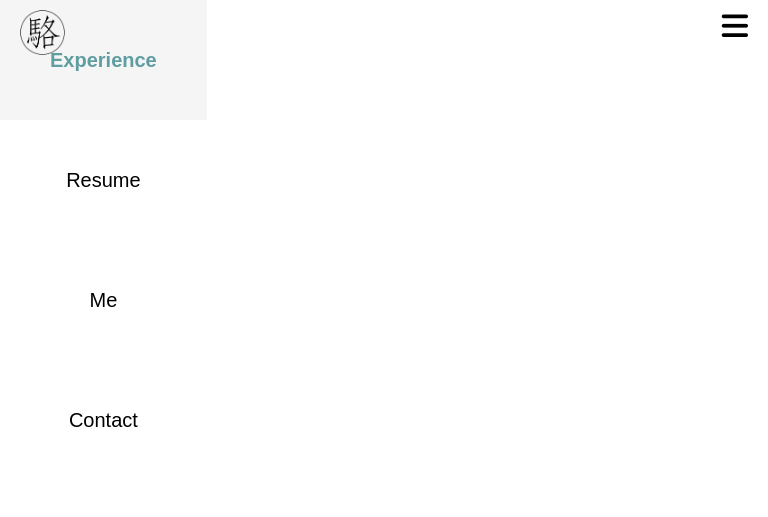
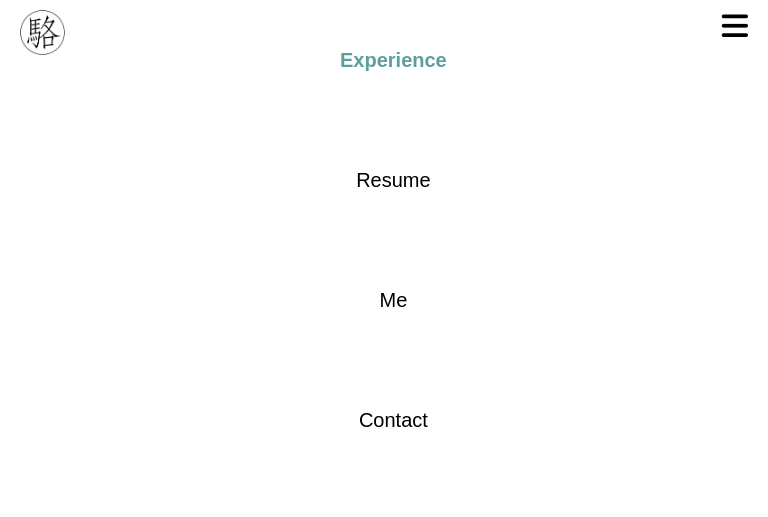
Before and after one commit to leoluo2017/portfolio, a plain HTML site: page experience.html in a window 768 px wide. Both pictures are taken after a click on the element 384 px from the left and 25 px from the top of the page. Shown: the top 517 px of the page. Drawn offline with nearby package versions, Linux system fonts and the light colour scheme.

Commit message:
fix toggle

```diff
--- a/css/experience.css
+++ b/css/experience.css
@@ -170,13 +170,13 @@ position:relative;
     text-align:center;
   }
 
+
   .active{
     display:flex;
     flex-direction: column;
     justify-content: center;
-    margin-left: auto;
+    margin-left: 90px;
     margin-right: auto;
-
   }
 
   nav{
--- a/css/resume.css
+++ b/css/resume.css
@@ -120,7 +120,56 @@ footer{
 and (min-device-width : 768px)
 and (max-device-width : 1024px)  {
 
+  .active{
+    display:flex;
+    flex-direction: column;
+    justify-content: center;
+    margin-left: 490px;
+    margin-right: auto;
+  }
 
+  .pdf{
+    display:none;
+
+  }
+  .toggle{
+    display:block;
+  }
+
+  ul{
+    width: 100%;
+    display:none;
+  }
+
+  ul li{
+    display:block;
+    text-align:center;
+  }
+
+  .active{
+    display:flex;
+    flex-direction: column;
+    justify-content: center;
+    margin-left: 90px;
+    margin-right: auto;
+  }
+
+  nav{
+    display:flex;
+    flex-direction:row-reverse;
+    align-items:flex-start;
+
+
+  }
+
+  .logo{
+    width: 45px;
+    height: 45px;
+    margin-top: 10px;
+    margin-bottom: 10px;
+    margin-left: 20px;
+    position:absolute;
+  }
 
 }
 @media(max-width:768px){
@@ -139,7 +188,11 @@ and (max-device-width : 1024px)  {
   }
 
   .active{
-    display:block;
+    display:flex;
+    flex-direction: column;
+    justify-content: center;
+    margin-left: 90px;
+    margin-right: auto;
   }
 
   nav{
--- a/experience.html
+++ b/experience.html
@@ -18,6 +18,13 @@
           main{
             margin-left: auto;
             margin-right:auto;
+          }
+          .active{
+            display:flex;
+            flex-direction: column;
+            justify-content: center;
+            margin-left: 290px;
+            margin-right: auto;
           }
       }
 
```
